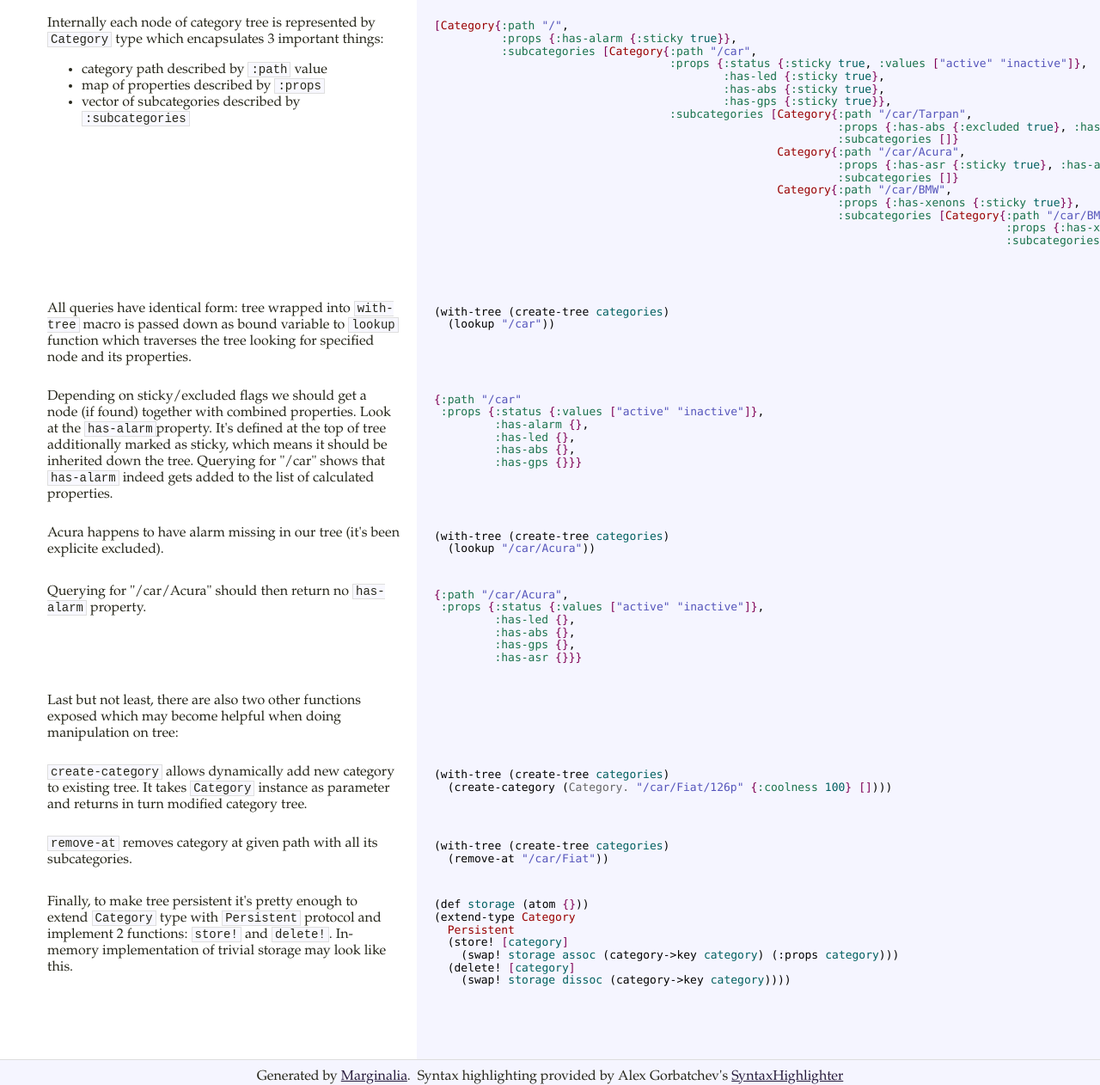
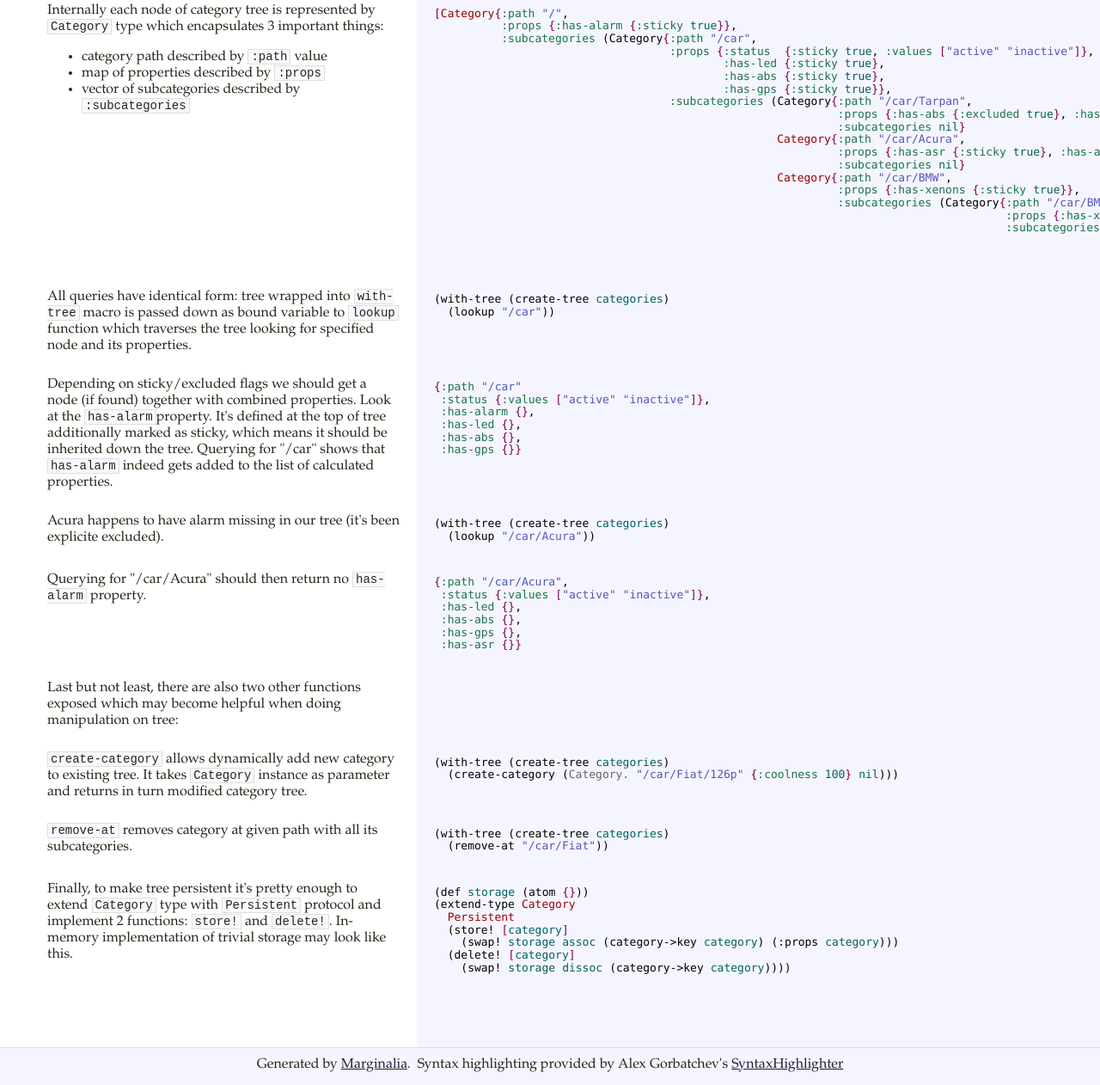
Before and after one commit to mbuczko/clj-categorizer, a plain HTML site: page docs/literate.html in a window 1280 px wide. Shown: the part 786-2048 px from the top of the page at 86% size. Drawn offline with Linux system fonts and the light colour scheme.

Commit message:
documentation updated

```diff
--- a/docs/literate.html
+++ b/docs/literate.html
@@ -2865,7 +2865,7 @@ net.brehaut.ClojureTools = (function (SH) {
     build_tree: build_tree
   };
 })(SyntaxHighlighter);
-</script><title>mbuczko/categorizer -- Marginalia</title></head><body><table><tr><td class="docs"><div class="header"><h1 class="project-name">mbuczko/categorizer</h1><h2 class="project-version">0.2.0</h2><br />
+</script><title>mbuczko/categorizer -- Marginalia</title></head><body><table><tr><td class="docs"><div class="header"><h1 class="project-name">mbuczko/categorizer</h1><h2 class="project-version">0.4.0</h2><br />
 </div></td><td class="codes" style="text-align: center; vertical-align: middle;color: #666;padding-right:20px"><br /><br /><br />(this space intentionally left almost blank)</td></tr><tr><td class="docs"><div class="toc"><a name="toc"><h3>namespaces</h3></a><ul><li><a href="#categorizer.examples.tree">categorizer.examples.tree</a></li></ul></div></td><td class="codes">&nbsp;</td></tr><tr><td class="docs"><div class="docs-header"><a class="anchor" href="#categorizer.examples.tree" name="categorizer.examples.tree"><h1 class="project-name">categorizer.examples.tree</h1><a class="toc-link" href="#toc">toc</a></a></div></td><td class="codes" /></tr><tr><td class="docs">
 </td><td class="codes"><pre class="brush: clojure">(ns categorizer.examples.tree
   (:require
@@ -2880,8 +2880,7 @@ which all subsequent nodes derive from.</p>
 Each property may contain one of 2 special flags: <code>sticky</code> and/or <code>excluded</code> which decide whether property gets inherited/excluded
 down the tree.</p>
 </td><td class="codes"><pre class="brush: clojure">(def categories
-  [{:path &quot;/&quot;
-    :props {:has-alarm {:sticky true}}}
+  [{:path &quot;/&quot; :props {:has-alarm {:sticky true}}}
    {:path &quot;/car&quot;
     :props {:status  {:sticky true :values [&quot;active&quot; &quot;inactive&quot;]}
             :has-led {:sticky true}
@@ -2911,46 +2910,46 @@ a structure as the one prepared earlier and returns a tree which can be used in
 </ul>
 </td><td class="codes"><pre class="brush: clojure">[Category{:path &quot;/&quot;,
           :props {:has-alarm {:sticky true}},
-          :subcategories [Category{:path &quot;/car&quot;,
-                                   :props {:status {:sticky true, :values [&quot;active&quot; &quot;inactive&quot;]},
+          :subcategories (Category{:path &quot;/car&quot;,
+                                   :props {:status  {:sticky true, :values [&quot;active&quot; &quot;inactive&quot;]},
                                            :has-led {:sticky true},
                                            :has-abs {:sticky true},
                                            :has-gps {:sticky true}},
-                                   :subcategories [Category{:path &quot;/car/Tarpan&quot;,
+                                   :subcategories (Category{:path &quot;/car/Tarpan&quot;,
                                                             :props {:has-abs {:excluded true}, :has-gps {:excluded true}},
-                                                            :subcategories []}
+                                                            :subcategories nil}
                                                    Category{:path &quot;/car/Acura&quot;,
                                                             :props {:has-asr {:sticky true}, :has-alarm {:excluded true}},
-                                                            :subcategories []}
+                                                            :subcategories nil}
                                                    Category{:path &quot;/car/BMW&quot;,
                                                             :props {:has-xenons {:sticky true}},
-                                                            :subcategories [Category{:path &quot;/car/BMW/Serie X&quot;,
+                                                            :subcategories (Category{:path &quot;/car/BMW/Serie X&quot;,
                                                                                      :props {:has-xenons {:sticky true, :excluded true}, :has-airbag {:is-standard true}},
-                                                                                     :subcategories [Category{:path &quot;/car/BMW/Serie X/X3&quot;,
+                                                                                     :subcategories (Category{:path &quot;/car/BMW/Serie X/X3&quot;,
                                                                                                               :props {:has-sunroof {:is-standard true}, :has-trailer {:excluded true}},
-                                                                                                              :subcategories []}]}]}]}]}]</pre></td></tr><tr><td class="docs"><p>All queries have identical form: tree wrapped into <code>with-tree</code> macro is passed down as bound variable
+                                                                                                              :subcategories nil})})})})}]</pre></td></tr><tr><td class="docs"><p>All queries have identical form: tree wrapped into <code>with-tree</code> macro is passed down as bound variable
 to <code>lookup</code> function which traverses the tree looking for specified node and its properties.</p>
 </td><td class="codes"><pre class="brush: clojure">(with-tree (create-tree categories)
   (lookup &quot;/car&quot;))</pre></td></tr><tr><td class="docs"><p>Depending on sticky/excluded flags we should get a node (if found) together with combined properties. Look at the <code>has-alarm</code>property. It's defined
 at the top of tree additionally marked as sticky, which means it should be inherited down the tree. Querying for "/car" shows that <code>has-alarm</code> indeed
 gets added to the list of calculated properties.</p>
 </td><td class="codes"><pre class="brush: clojure">{:path &quot;/car&quot;
- :props {:status {:values [&quot;active&quot; &quot;inactive&quot;]},
+ :status {:values [&quot;active&quot; &quot;inactive&quot;]},
  :has-alarm {},
  :has-led {},
  :has-abs {},
-         :has-gps {}}}</pre></td></tr><tr><td class="docs"><p>Acura happens to have alarm missing in our tree (it's been explicite excluded).</p>
+ :has-gps {}}</pre></td></tr><tr><td class="docs"><p>Acura happens to have alarm missing in our tree (it's been explicite excluded).</p>
 </td><td class="codes"><pre class="brush: clojure">(with-tree (create-tree categories)
   (lookup &quot;/car/Acura&quot;))</pre></td></tr><tr><td class="docs"><p>Querying for "/car/Acura" should then return no <code>has-alarm</code> property.</p>
 </td><td class="codes"><pre class="brush: clojure">{:path &quot;/car/Acura&quot;,
- :props {:status {:values [&quot;active&quot; &quot;inactive&quot;]},
+ :status {:values [&quot;active&quot; &quot;inactive&quot;]},
  :has-led {},
  :has-abs {},
  :has-gps {},
-         :has-asr {}}}</pre></td></tr><tr><td class="docs"><p>Last but not least, there are also two other functions exposed which may become helpful when doing manipulation on tree:</p>
+ :has-asr {}}</pre></td></tr><tr><td class="docs"><p>Last but not least, there are also two other functions exposed which may become helpful when doing manipulation on tree:</p>
 </td><td class="codes"></td></tr><tr><td class="docs"><p><code>create-category</code> allows dynamically add new category to existing tree. It takes <code>Category</code> instance as parameter and returns in turn modified category tree.</p>
 </td><td class="codes"><pre class="brush: clojure">(with-tree (create-tree categories)
-  (create-category (Category. &quot;/car/Fiat/126p&quot; {:coolness 100} [])))</pre></td></tr><tr><td class="docs"><p><code>remove-at</code> removes category at given path with all its subcategories.</p>
+  (create-category (Category. &quot;/car/Fiat/126p&quot; {:coolness 100} nil)))</pre></td></tr><tr><td class="docs"><p><code>remove-at</code> removes category at given path with all its subcategories.</p>
 </td><td class="codes"><pre class="brush: clojure">(with-tree (create-tree categories)
   (remove-at &quot;/car/Fiat&quot;))</pre></td></tr><tr><td class="docs"><p>Finally, to make tree persistent it's pretty enough to extend <code>Category</code> type with <code>Persistent</code> protocol and
 implement 2 functions: <code>store!</code> and <code>delete!</code>. In-memory implementation of trivial storage may look like this.</p>
```
Also changed, not shown: 1 other file. Lines whose indentation alone changed are shown as unchanged.
